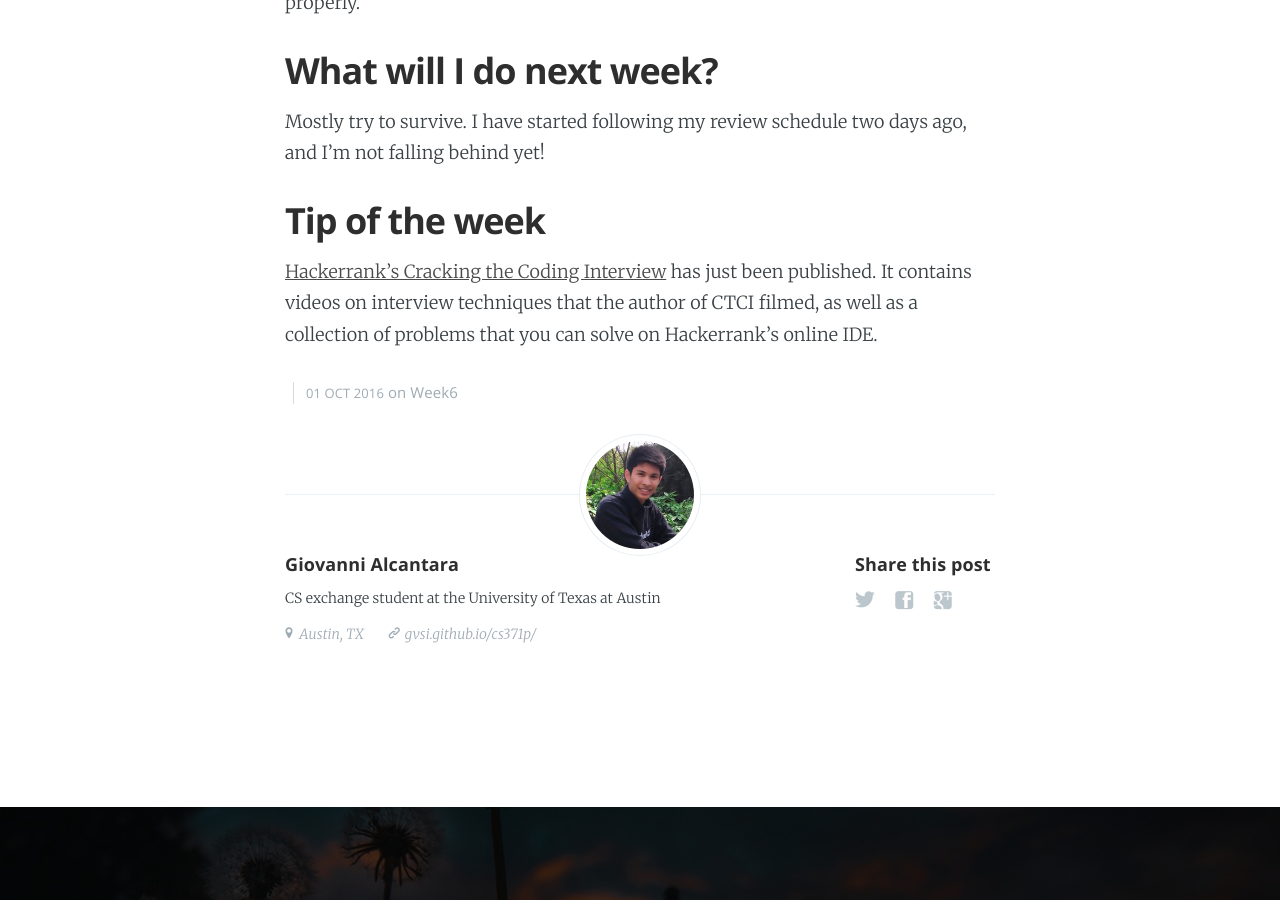
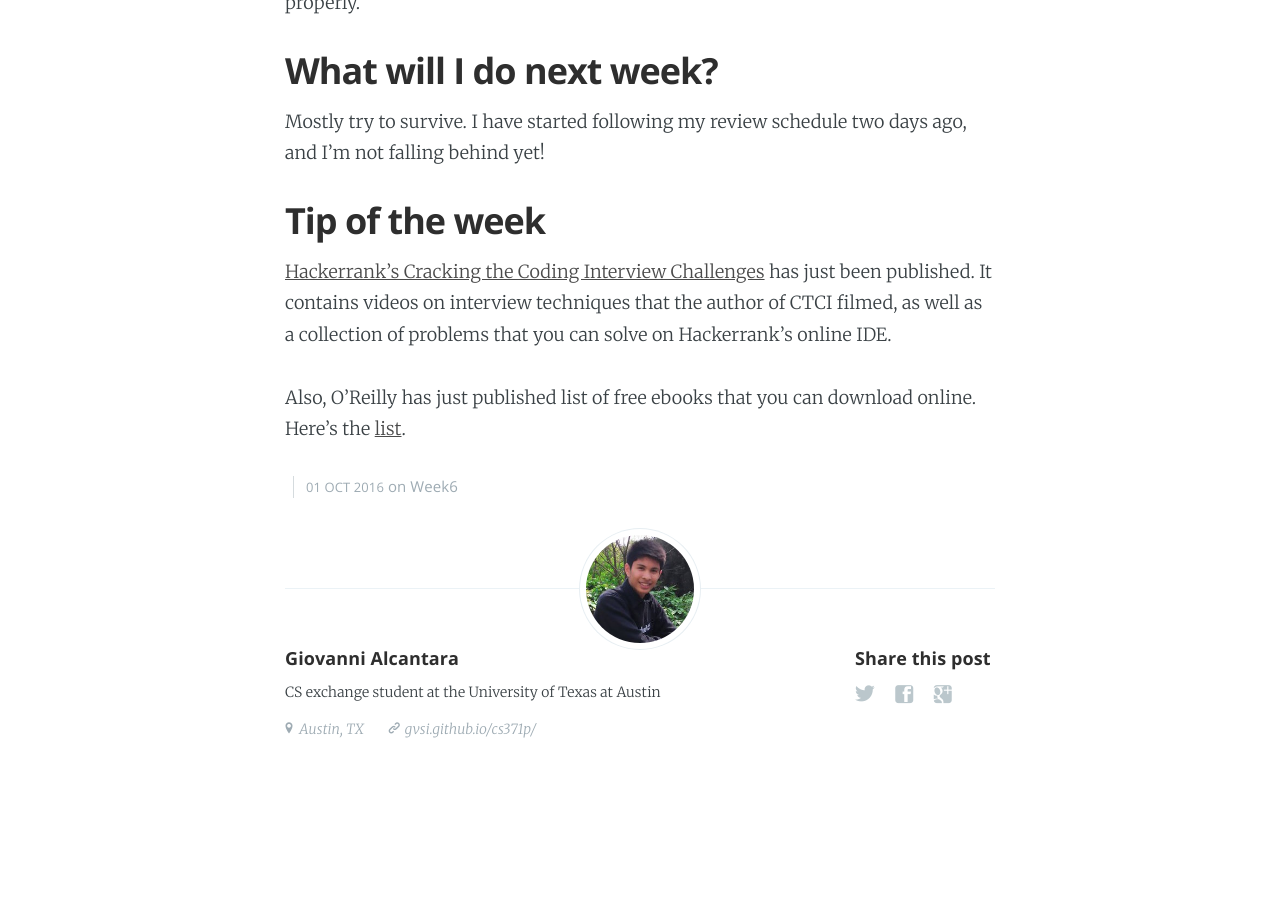
Before and after one commit to gvsi/cs371p, a Jekyll site: the page built from _posts/2016-10-01-week-six.md, in a window 1280 px wide and 900 px high, scrolled down 1189 px. Built offline with Jekyll 4.4.1, drawn with Linux system fonts in a browser that asks for light colours; nearby versions of some CDN libraries.

Commit message:
Add ebook link

```diff
--- a/_posts/2016-10-01-week-six.md
+++ b/_posts/2016-10-01-week-six.md
@@ -31,4 +31,6 @@ Exam 1 is coming up next week. I have two other exams next week, as well as regu
 Mostly try to survive. I have started following my review schedule two days ago, and I'm not falling behind yet!
 
 ## Tip of the week
-[Hackerrank's Cracking the Coding Interview](https://www.hackerrank.com/domains/tutorials/cracking-the-coding-interview) has just been published. It contains videos on interview techniques that the author of CTCI filmed, as well as a collection of problems that you can solve on Hackerrank's online IDE.
+[Hackerrank's Cracking the Coding Interview Challenges](https://www.hackerrank.com/domains/tutorials/cracking-the-coding-interview) has just been published. It contains videos on interview techniques that the author of CTCI filmed, as well as a collection of problems that you can solve on Hackerrank's online IDE.
+
+Also, O'Reilly has just published list of free ebooks that you can download online. Here's the [list](https://www.reddit.com/r/learnprogramming/comments/556kxj/oreilly_offering_programming_ebooks_for_free/).
```
